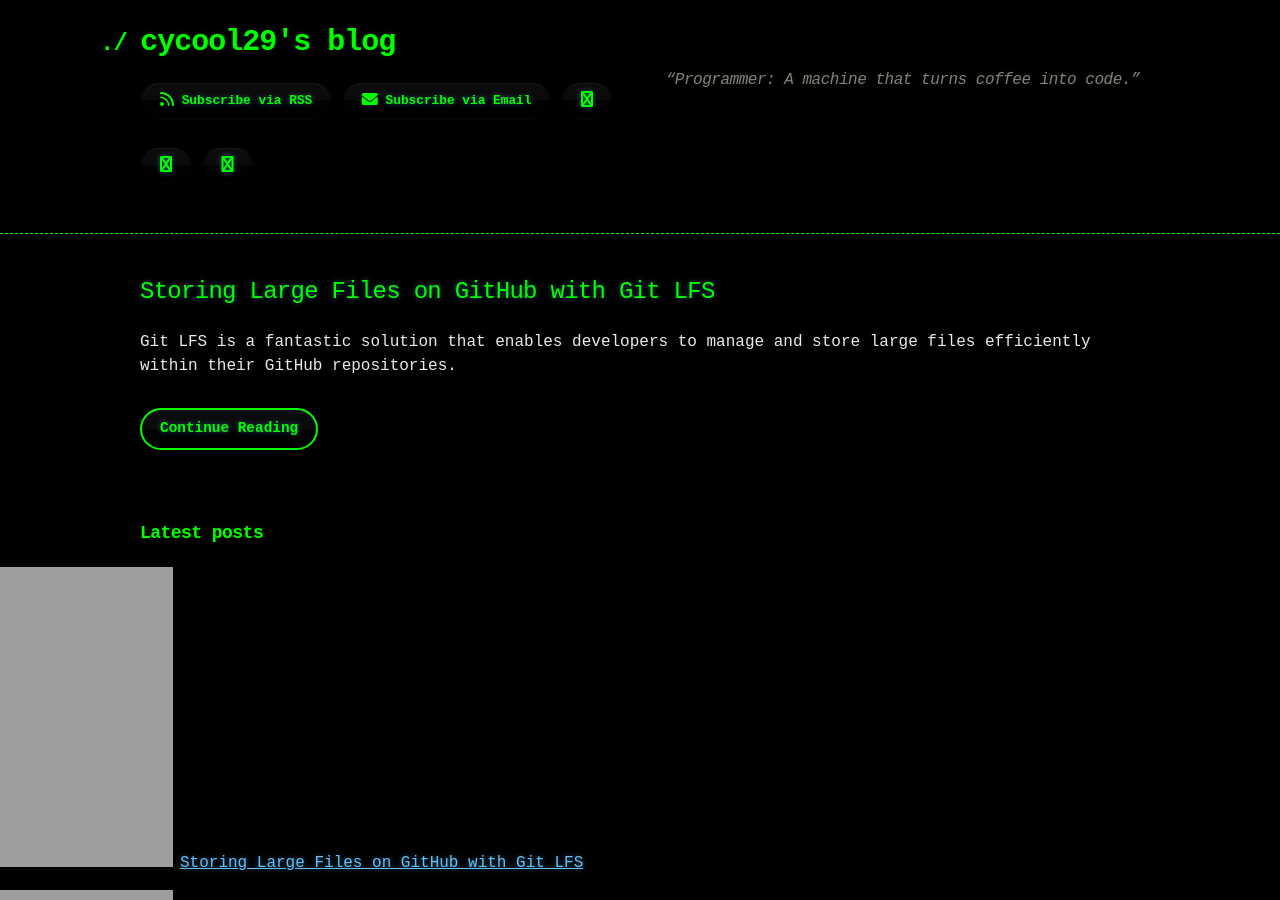
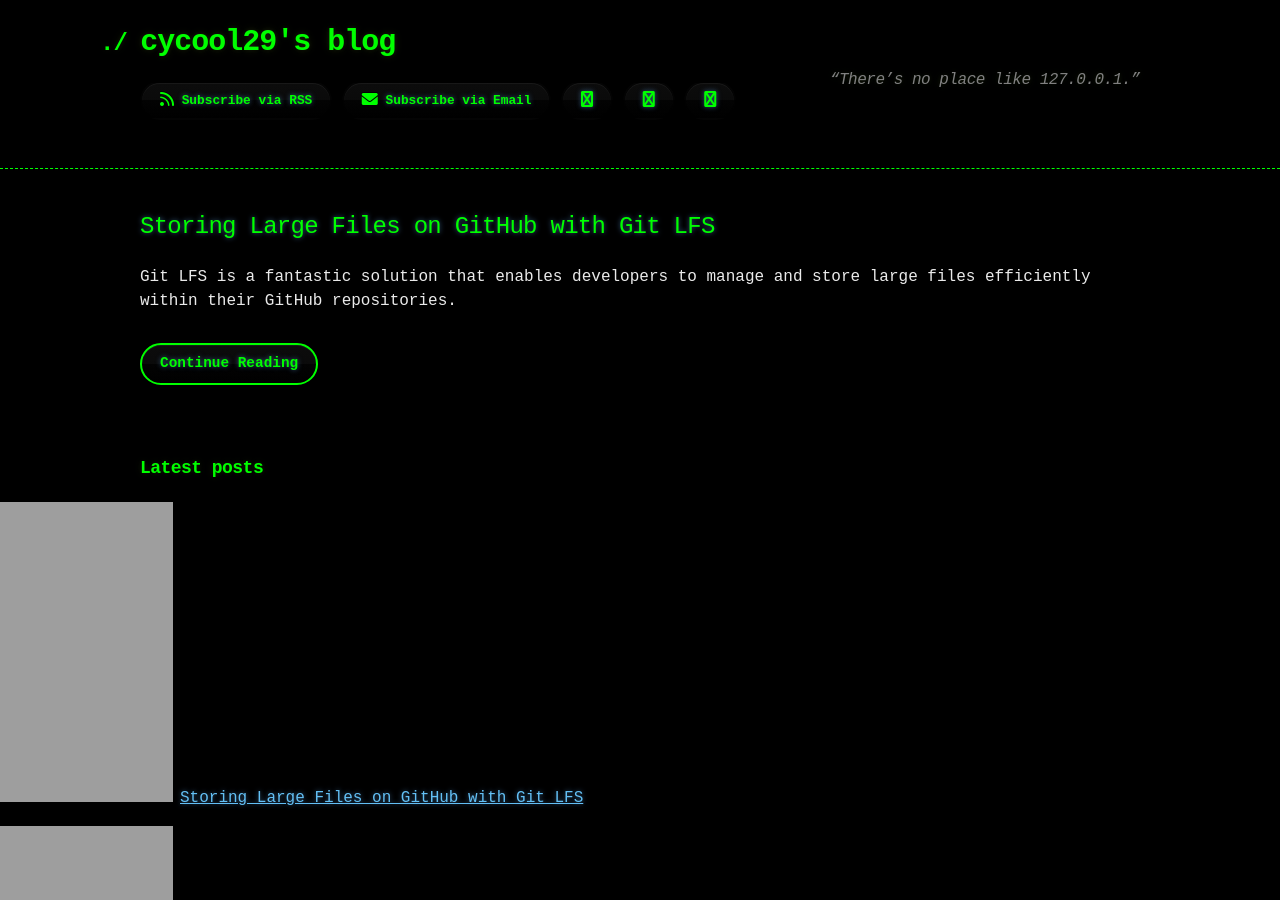
Before and after one commit to cycool29/cycool29.github.io, a Jekyll site: the page built from index.md, in a window 1280 px wide and 900 px high. Built offline with Jekyll 4.4.1, drawn with Linux system fonts in a browser that asks for light colours; a style sheet for code colours, icons or effects is not loaded.

Commit message:
Update quotes

```diff
--- a/_config.yml
+++ b/_config.yml
@@ -1,5 +1,5 @@
 title: cycool29's blog
-description: "“Programmer: A machine that turns coffee into code.” "
+description: "“There’s no place like 127.0.0.1.” "
 bio: A high school student. Intermediate in Python, Git, Bash. Learning JavaScript. He/Him. "
 author: cycool29
 url: https://cycool29.github.io
```
